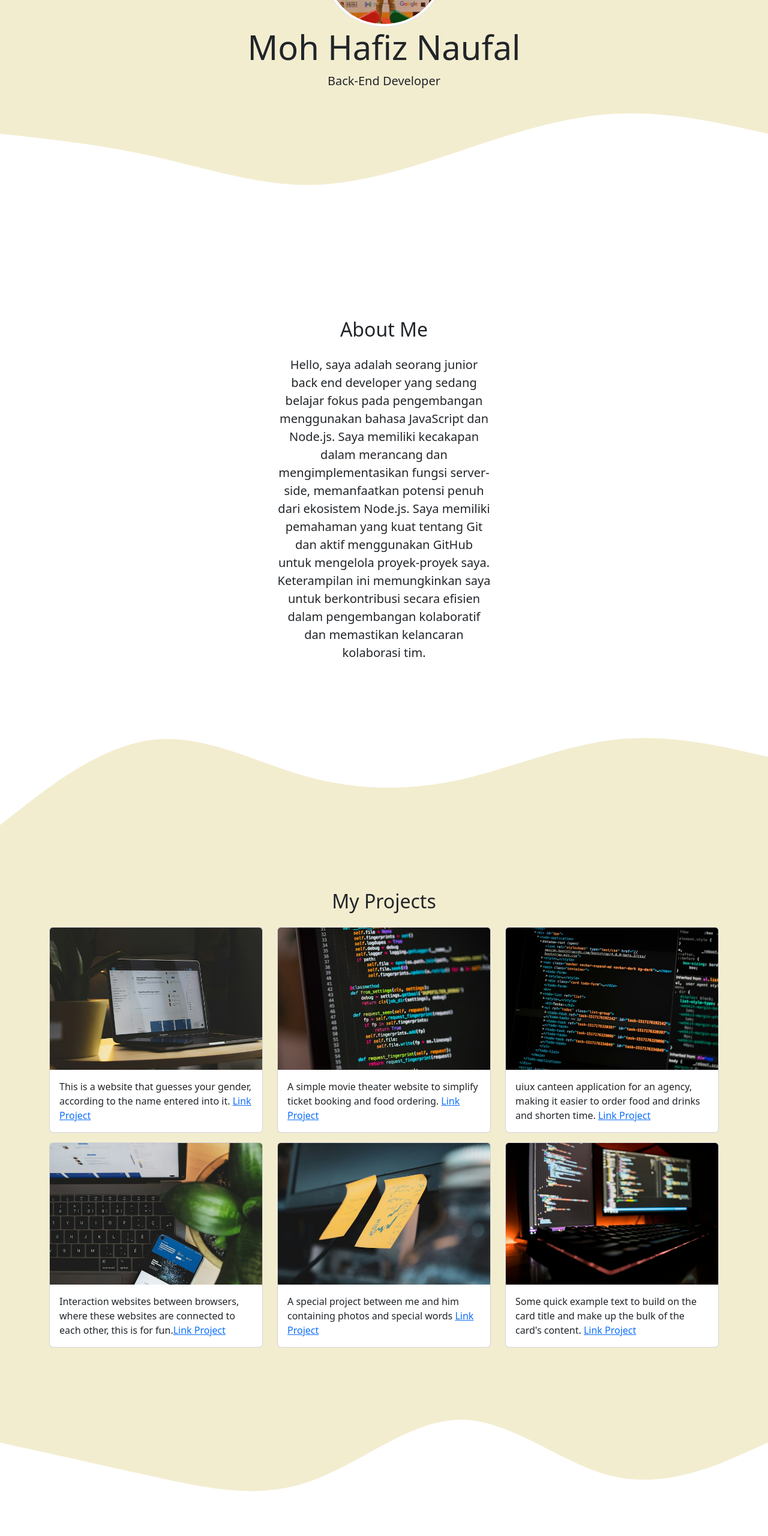
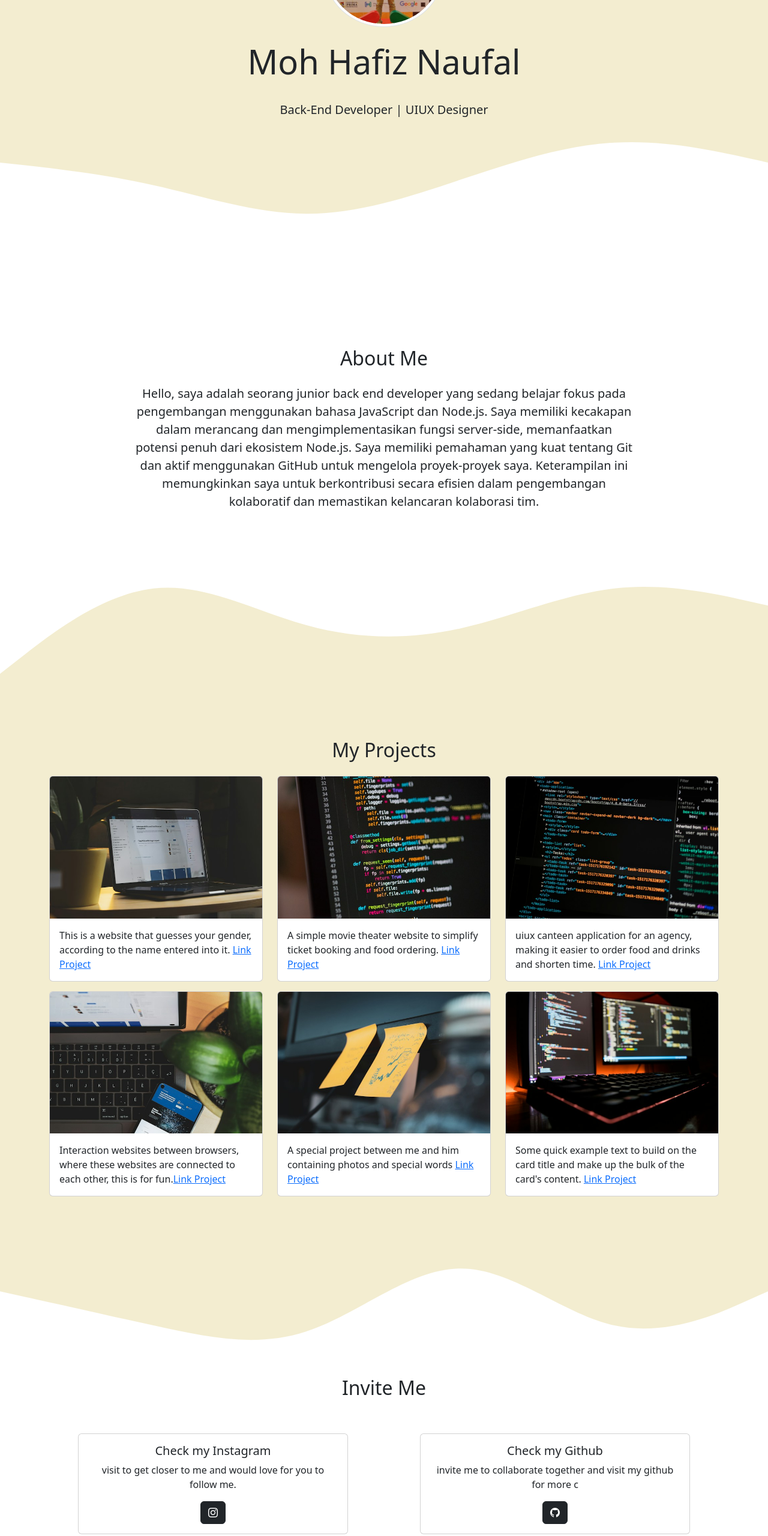
Before and after one commit to mohnaufal2023/mohnaufal2023.github.io, a plain HTML site: page index.html in a window 1280 px wide. Shown: the part 240-2800 px from the top of the page at 60% size. Drawn offline with nearby package versions, Linux system fonts and the light colour scheme.

Commit message:
menu baru

```diff
--- a/index.html
+++ b/index.html
@@ -17,7 +17,7 @@
     <!-- navbar start -->
     <nav class="navbar navbar-expand-lg navbar-light bg-warning shadow fixed-top">
       <div class="container">
-        <a class="navbar-brand" href="#">Mooafit</a>
+        <a class="navbar-brand fw-bold" href="#">Mooafit</a>
         <button class="navbar-toggler" type="button" data-bs-toggle="collapse" data-bs-target="#navbarNav" aria-controls="navbarNav" aria-expanded="false" aria-label="Toggle navigation">
           <span class="navbar-toggler-icon"></span>
         </button>
@@ -27,13 +27,16 @@
               <a class="nav-link active" aria-current="page" href="#home">Home</a>
             </li>
             <li class="nav-item">
-              <a class="nav-link" href="#about">About</a>
+              <a class="nav-link active" href="#about">About</a>
             </li>
             <li class="nav-item">
-              <a class="nav-link" href="#projects">Project</a>
+              <a class="nav-link active" href="#projects">Project</a>
             </li>
             <li class="nav-item">
-              <a class="nav-link" href="#contact">Contact</a>
+              <a class="nav-link active" href="#contact">Contact</a>
+            </li>
+            <li class="nav-item">
+              <a class="nav-link active" href="#invite">Invite</a>
             </li>
           </ul>
         </div>
@@ -44,8 +47,8 @@
     <!-- jumbotron -->
     <section class="jumbotron text-center">
       <img src="img/moafit.jpg" alt="" width="200" class="rounded-circle img-thumbnail"/ >
-      <h1 class="display-4">Moh Hafiz Naufal</h1>
-      <p class="lead">Back-End Developer</p>
+      <h1 class="display-4 fw-medium p-4">Moh Hafiz Naufal</h1>
+      <p class="lead fw-medium">Back-End Developer | UIUX Designer</p>
       <svg xmlns="http://www.w3.org/2000/svg" viewBox="0 0 1440 320">
         <path
           fill="#fff"
@@ -65,7 +68,7 @@
           </div>
         </div>
         <div class="row justify-content-center fs-5 text-center">
-          <div class="col-md-4">
+          <div class="col-md-9">
             <p>
               Hello, saya adalah seorang junior back end developer yang sedang belajar fokus pada pengembangan menggunakan bahasa JavaScript dan Node.js. Saya memiliki kecakapan dalam merancang dan mengimplementasikan fungsi server-side,
               memanfaatkan potensi penuh dari ekosistem Node.js. Saya memiliki pemahaman yang kuat tentang Git dan aktif menggunakan GitHub untuk mengelola proyek-proyek saya. Keterampilan ini memungkinkan saya untuk berkontribusi secara
@@ -170,6 +173,35 @@
     </section>
     <!-- akhit projek -->
 
+    <!-- invite -->
+    <div class id="invite">
+      <div class="container">
+        <div class="row text-center">
+          <h2>Invite Me</h2>
+          <div class="col-sm-6 mb-8 mb-sm-3">
+            <div class="card m-5">
+              <div class="card-body">
+                <h5 class="card-title">Check my Instagram</h5>
+                <p class="card-text">visit to get closer to me and would love for you to follow me.</p>
+                <a href="https://www.instagram.com/tren_moh?igsh=N3MxYmdpZGd1ZjMz" class="btn btn-dark"><i class="bi bi-instagram"></i></a>
+              </div>
+            </div>
+          </div>
+          <div class="col-sm-6">
+            <div class="card m-5">
+              <div class="card-body">
+                <h5 class="card-title">Check my Github</h5>
+                <p class="card-text">invite me to collaborate together and visit my github for more c</p>
+                <a href="https://github.com/mohnaufal2023" class="btn btn-dark"> <i class="bi bi-github"></i></a>
+              </div>
+            </div>
+          </div>
+        </div>
+      </div>
+    </div>
+
+    <!-- end invite -->
+
     <!-- contact -->
     <section id="contact">
       <div class="container">
@@ -196,7 +228,7 @@
                 <textarea class="form-control" id="pesan" rows="3"></textarea>
               </div>
 
-              <button type="submit" class="btn btn-primary">Kirim</button>
+              <button type="submit" class="btn btn-warning">Kirim</button>
             </form>
           </div>
         </div>
```
Also changed, not shown: img/node.png (added), style.css (line endings or trailing spaces).
